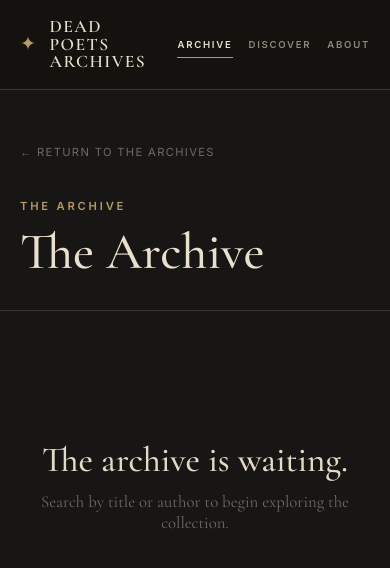
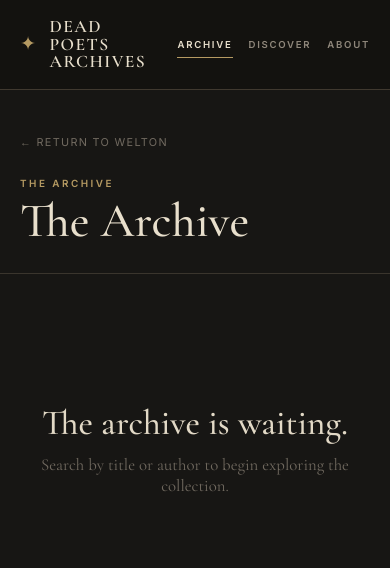
Before and after one commit to nae-rms/book-explorer, a React (Vite) app: page /search in a window 390 px wide. Shown: the top 568 px of the page. Built offline with nearby package versions, Linux system fonts and the light colour scheme.

Commit message:
fix header issue

```diff
--- a/src/index.css
+++ b/src/index.css
@@ -901,17 +901,17 @@ img {
 
   margin: 0 auto;
 
-  padding: 55px 6% 45px;
+  padding: 42px 6% 32px;
 }
 
 .back-link {
   display: inline-block;
 
-  margin-bottom: 55px;
+  margin-bottom: 32px;
 
   color: var(--text-muted);
 
-  font-size: 0.7rem;
+  font-size: 0.68rem;
 
   letter-spacing: 0.12em;
   text-transform: uppercase;
@@ -923,27 +923,35 @@ img {
   color: var(--text-primary);
 }
 
+.results-header .eyebrow {
+  margin-bottom: 10px;
+
+  font-size: 0.62rem;
+}
+
 .results-header h1 {
   margin: 0;
 
   font-family: "Cormorant Garamond", serif;
 
-  font-size: clamp(3.5rem, 6vw, 5.5rem);
+  font-size: clamp(3rem, 5vw, 4.7rem);
+
   font-weight: 500;
 
-  line-height: 0.9;
+  line-height: 0.92;
 }
 
 .results-meta {
-  margin-top: 20px;
+  margin-top: 14px;
 
   display: flex;
   align-items: center;
-  gap: 24px;
+
+  gap: 20px;
 
   color: var(--text-secondary);
 
-  font-size: 0.75rem;
+  font-size: 0.72rem;
 
   letter-spacing: 0.04em;
 }
@@ -964,7 +972,7 @@ img {
 
   margin: 0 auto;
 
-  padding: 45px 6% 120px;
+  padding: 32px 6% 100px;
 
   border-top: 1px solid var(--border);
 }
@@ -1552,16 +1560,16 @@ img {
 
   .results-header {
   padding:
-      50px 20px
-      35px;
+    40px 20px
+    30px;
 }
 
 .back-link {
-    margin-bottom: 40px;
+  margin-bottom: 28px;
 }
 
 .results-header h1 {
-    font-size: 3.2rem;
+  font-size: 3rem;
 }
 
 .results-meta {
@@ -1569,7 +1577,7 @@ img {
 
   flex-direction: column;
 
-    gap: 8px;
+  gap: 7px;
 }
 
   .archive {
--- a/src/pages/SearchResults.jsx
+++ b/src/pages/SearchResults.jsx
@@ -107,7 +107,7 @@ function SearchResults() {
       <main className="results-page">
         <section className="results-header">
           <Link to="/" className="back-link">
-            ← Return to the archives
+            ← Return to Welton
           </Link>
 
           <p className="eyebrow">
```
Lines whose indentation alone changed are shown as unchanged.
